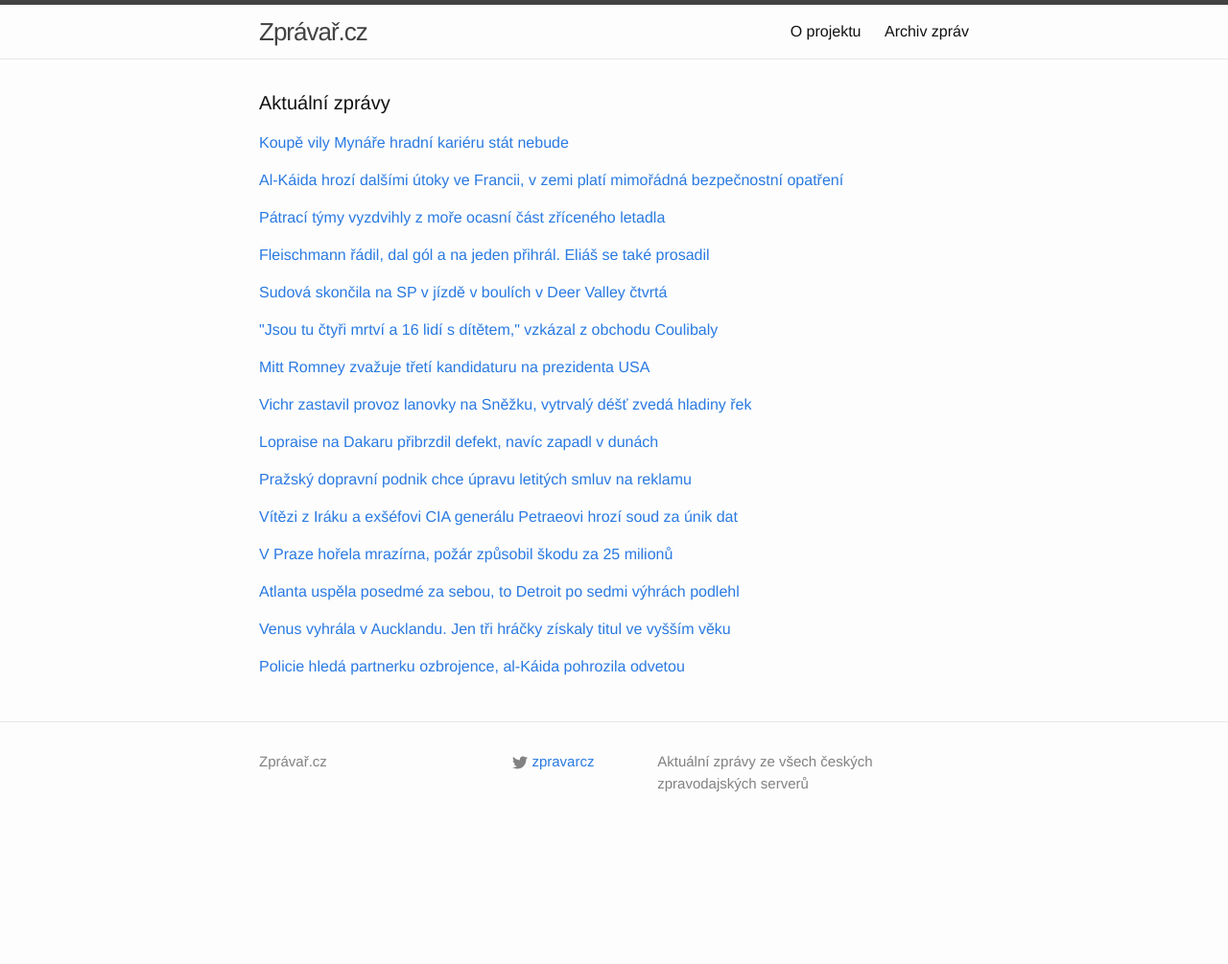
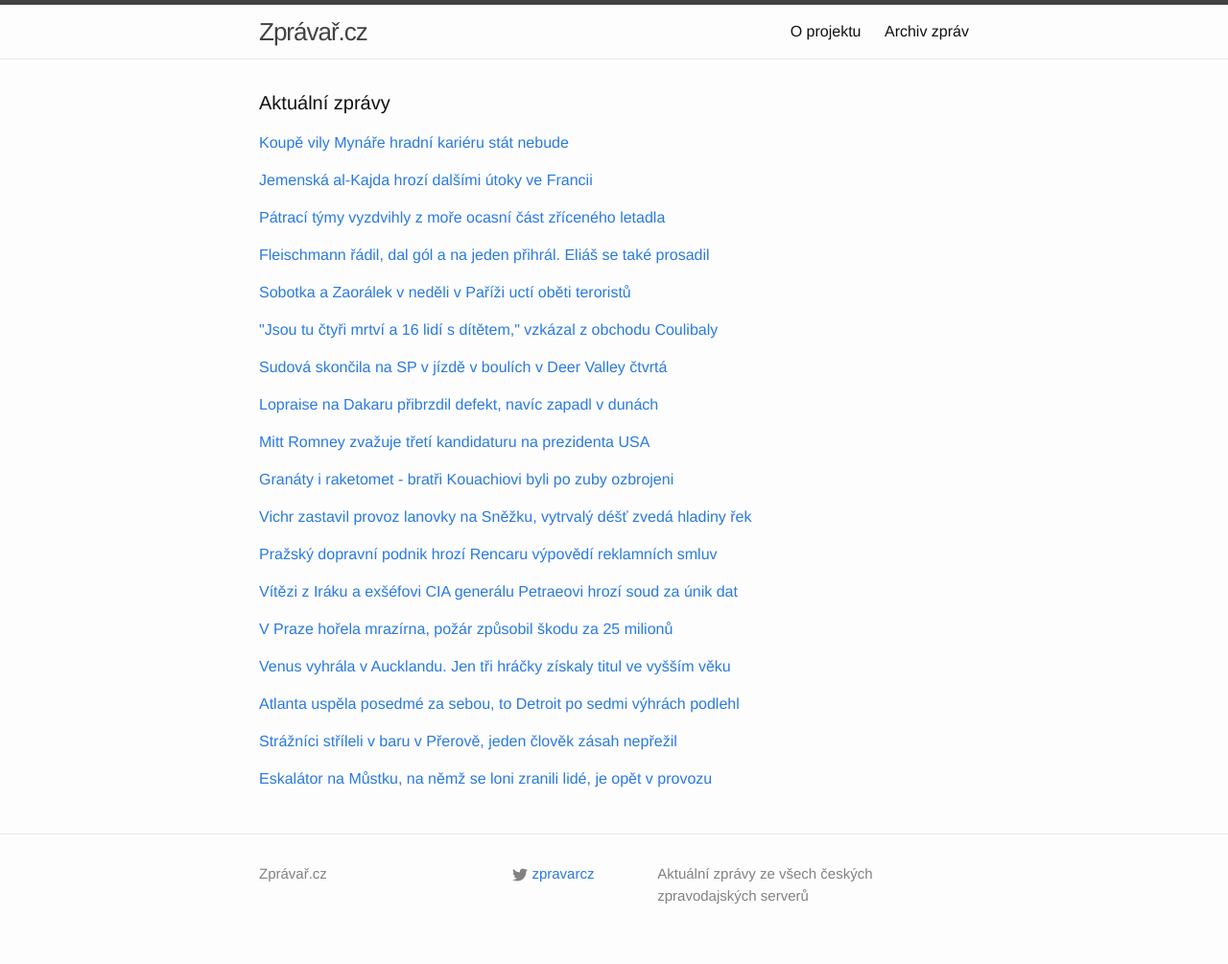
Before and after one commit to adliska/zpravar, a Jekyll site: the page built from index.html, in a window 1280 px wide. Shown: the whole page at 96% size. Built offline with Jekyll 4.4.1, drawn with Linux system fonts in a browser that asks for light colours; before the commit the page ends 900 px from its top, so only the background shows below that.

Commit message:
zpravar news update

```diff
--- a/index.html
+++ b/index.html
@@ -21,9 +21,10 @@ layout: default
 <li><a href=http://www.ceskenoviny.cz/zpravy/zpravy/denik-prezident-zeman-mynare-kvuli-nakupu-vily-neodvola/1167170>Deník: Prezident Zeman Mynáře kvůli nákupu vily neodvolá - www.ceskenoviny.cz</a></li>
 <li><a href=http://www.ceskenoviny.cz/zpravy/zpravy/zeman-pripustil-nepresnost-ve-svem-vyjadreni-pri-navsteve-ciny/1167171>Zeman připustil nepřesnost ve svém vyjádření při návštěvě Číny - www.ceskenoviny.cz</a></li>
 </ul>
-</div><p><a href="javascript:;" onclick="toggle_visibility('zpravy1')">Al-Káida hrozí dalšími útoky ve Francii, v zemi platí mimořádná bezpečnostní opatření</a></p>
+</div><p><a href="javascript:;" onclick="toggle_visibility('zpravy1')">Jemenská al-Kajda hrozí dalšími útoky ve Francii</a></p>
 <div id="zpravy1" style="display:none">
 <ul>
+<li><a href=http://www.tyden.cz/rubriky/zahranici/evropa/jemenska-al-kajda-hrozi-dalsimi-utoky-ve-francii_329675.html>Jemenská al-Kajda hrozí dalšími útoky ve Francii - www.tyden.cz</a></li>
 <li><a href=http://www.rozhlas.cz/_zprava/alkaida-hrozi-dalsimi-utoky-ve-francii-v-zemi-plati-mimoradna-bezpecnostni-opatreni--1441928>Al-Káida hrozí dalšími útoky ve Francii, v zemi platí mimořádná bezpečnostní opatření - www.rozhlas.cz</a></li>
 <li><a href=http://zpravy.e15.cz/zahranicni/udalosti/al-kaida-hrozi-francii-dalsim-nasilim-vladu-ceka-mimoradne-jednani-1151994>Al-Káida hrozí Francii dalším násilím, vládu čeká mimořádně jednání - zpravy.e15.cz</a></li>
 <li><a href=http://zpravy.idnes.cz/jemenska-al-kaida-francie-utoky-dm5-/zahranicni.aspx?c=A150110_082724_zahranicni_jj>Al-Káida varovala Francii před dalšími útoky. Ve vazbě je pět lidí - zpravy.idnes.cz</a></li>
@@ -55,14 +56,14 @@ layout: default
 <li><a href=http://www.sportovninoviny.cz/zpravy/utocnik-fleischmann-rozhodl-golem-o-vyhre-floridy/1167181>Útočník Fleischmann rozhodl gólem o výhře Floridy - www.sportovninoviny.cz</a></li>
 <li><a href=http://hokej.idnes.cz/fleischmann-rozhodl-prestrelku-na-lede-calgary-fro-/nhl.aspx?c=A150110_070943_nhl_Mkr>Fleischmann rozhodl přestřelku na ledě Calgary, Eliáš jednou asistoval - hokej.idnes.cz</a></li>
 </ul>
-</div><p><a href="javascript:;" onclick="toggle_visibility('zpravy4')">Sudová skončila na SP v jízdě v boulích v Deer Valley čtvrtá</a></p>
+</div><p><a href="javascript:;" onclick="toggle_visibility('zpravy4')">Sobotka a Zaorálek v neděli v Paříži uctí oběti teroristů</a></p>
 <div id="zpravy4" style="display:none">
 <ul>
-<li><a href=http://www.sportovninoviny.cz/zpravy/sudova-skoncila-na-sp-v-jizde-v-boulich-v-deer-valley-ctvrta/1167184>Sudová skončila na SP v jízdě v boulích v Deer Valley čtvrtá - www.sportovninoviny.cz</a></li>
-<li><a href=http://www.rozhlas.cz/_zprava/sudova-si-dojela-na-boulich-v-deer-valley-pro-ctvrte-misto--1441916>Sudová si dojela na boulích v Deer Valley pro čtvrté místo - www.rozhlas.cz</a></li>
-<li><a href=http://www.denik.cz/zimni_sporty/sudovou-delily-dva-body-od-stupnu-vitezu-v-deer-valley-byla-ctvrta-20150110.html>Sudovou dělily dva body od stupňů vítězů, v Deer Valley byla čtvrtá - www.denik.cz</a></li>
-<li><a href=http://sport.idnes.cz/nikola-sudova-na-svetovem-poharu-v-akrobatickem-lyzovani-pmb-/lyzovani.aspx?c=A150110_080538_lyzovani_ot>Dva body za medailovými pozicemi. Sudová skončila v Deer Valley čtvrtá - sport.idnes.cz</a></li>
-<li><a href=http://sport.aktualne.cz/boularka-sudova-byla-v-sp-v-deer-valley-ctvrta/r~625da826989811e4ab15002590604f2e/>Boulařka Sudová byla v SP v Deer Valley čtvrtá - sport.aktualne.cz</a></li>
+<li><a href=http://www.ceskenoviny.cz/zpravy/zpravy/sobotka-a-zaoralek-v-nedeli-v-parizi-ucti-obeti-teroristu/1167242>Sobotka a Zaorálek v neděli v Paříži uctí oběti teroristů - www.ceskenoviny.cz</a></li>
+<li><a href=http://www.ceskatelevize.cz/ct24/domaci/297751-sobotka-a-zaoralek-v-nedeli-v-parizi-ucti-obeti-teroristu/>Sobotka a Zaorálek v neděli v Paříži uctí oběti teroristů - www.ceskatelevize.cz</a></li>
+<li><a href=http://www.rozhlas.cz/_zprava/sobotka-a-zaoralek-ucti-pochodem-v-parizi-obeti-teroristickeho-utoku--1441946>Sobotka a Zaorálek uctí pochodem v Paříži oběti teroristického útoku     - www.rozhlas.cz</a></li>
+<li><a href=http://echo24.cz/a/iC9Ex>I Sobotka a Zaorálek v neděli v Paříži uctí oběti teroristů - echo24.cz</a></li>
+<li><a href=http://zpravy.idnes.cz/protestni-pochod-ve-francii-sobotka-zaoralek-fag-/domaci.aspx?c=A150110_105007_domaci_jw>Sobotka a Zaorálek vyrazí do Paříže, pochodem uctí památku obětí teroru - zpravy.idnes.cz</a></li>
 </ul>
 </div><p><a href="javascript:;" onclick="toggle_visibility('zpravy5')">"Jsou tu čtyři mrtví a 16 lidí s dítětem," vzkázal z obchodu Coulibaly</a></p>
 <div id="zpravy5" style="display:none">
@@ -73,70 +74,95 @@ layout: default
 <li><a href=http://www.tyden.cz/rubriky/zahranici/evropa/jsou-tu-ctyri-mrtvi-a-16-lidi-prepis-rozhovoru-s-teroristou-z-obchodu_329672.html>Jsou tu čtyři mrtví. Přepis rozhovoru s teroristou z obchodu - www.tyden.cz</a></li>
 <li><a href=http://zpravy.idnes.cz/prepis-rozhovoru-utocnika-dd3-/zahranicni.aspx?c=A150109_234232_zahranicni_neh>DOKUMENT: Přepis rozhovoru útočníka v košer obchodě se stanicí BFM TV - zpravy.idnes.cz</a></li>
 </ul>
-</div><p><a href="javascript:;" onclick="toggle_visibility('zpravy6')">Mitt Romney zvažuje třetí kandidaturu na prezidenta USA </a></p>
+</div><p><a href="javascript:;" onclick="toggle_visibility('zpravy6')">Sudová skončila na SP v jízdě v boulích v Deer Valley čtvrtá</a></p>
 <div id="zpravy6" style="display:none">
+<ul>
+<li><a href=http://www.sportovninoviny.cz/zpravy/sudova-skoncila-na-sp-v-jizde-v-boulich-v-deer-valley-ctvrta/1167184>Sudová skončila na SP v jízdě v boulích v Deer Valley čtvrtá - www.sportovninoviny.cz</a></li>
+<li><a href=http://www.rozhlas.cz/_zprava/sudova-si-dojela-na-boulich-v-deer-valley-pro-ctvrte-misto--1441916>Sudová si dojela na boulích v Deer Valley pro čtvrté místo - www.rozhlas.cz</a></li>
+<li><a href=http://www.denik.cz/zimni_sporty/sudovou-delily-dva-body-od-stupnu-vitezu-v-deer-valley-byla-ctvrta-20150110.html>Sudovou dělily dva body od stupňů vítězů, v Deer Valley byla čtvrtá - www.denik.cz</a></li>
+<li><a href=http://sport.idnes.cz/nikola-sudova-na-svetovem-poharu-v-akrobatickem-lyzovani-pmb-/lyzovani.aspx?c=A150110_080538_lyzovani_ot>Dva body za medailovými pozicemi. Sudová skončila v Deer Valley čtvrtá - sport.idnes.cz</a></li>
+<li><a href=http://sport.aktualne.cz/boularka-sudova-byla-v-sp-v-deer-valley-ctvrta/r~625da826989811e4ab15002590604f2e/>Boulařka Sudová byla v SP v Deer Valley čtvrtá - sport.aktualne.cz</a></li>
+</ul>
+</div><p><a href="javascript:;" onclick="toggle_visibility('zpravy7')">Lopraise na Dakaru přibrzdil defekt, navíc zapadl v dunách</a></p>
+<div id="zpravy7" style="display:none">
+<ul>
+<li><a href=http://www.sportovninoviny.cz/zpravy/lopraise-na-dakaru-pribrzdil-defekt-navic-zapadl-v-dunach/1167218>Lopraise na Dakaru přibrzdil defekt, navíc zapadl v dunách - www.sportovninoviny.cz</a></li>
+<li><a href=http://www.denik.cz/motorismus/lopraisuv-cerny-den-na-dakaru-pribrzdil-ho-defekt-a-zapadl-v-dunach-20150110.html>Lopraisův černý den: Přibrzdil ho defekt a zapadl v dunách. Pabiška se zranil - www.denik.cz</a></li>
+<li><a href=http://www.tyden.cz/rubriky/sport/motorismus/rallye-dakar/defekt-a-duny-loprais-hodne-ztratil-ale-nic-nevzdava_329684.html>Defekt a duny. Loprais hodně ztratil, ale nic nevzdává - www.tyden.cz</a></li>
+<li><a href=http://sport.aktualne.cz/spatny-den-loprais-pichl-a-jeste-zapadl-v-dunach/r~b869763098a411e4b98c002590604f2e/>Špatný den: Loprais píchl a ještě zapadl v dunách - sport.aktualne.cz</a></li>
+</ul>
+</div><p><a href="javascript:;" onclick="toggle_visibility('zpravy8')">Mitt Romney zvažuje třetí kandidaturu na prezidenta USA </a></p>
+<div id="zpravy8" style="display:none">
 <ul>
 <li><a href=http://www.lidovky.cz/dve-prohry-nevadi-romney-zvazuje-treti-kandidaturu-na-prezidenta-usa-1k8-/lide.aspx?c=A150110_074221_lide_hm>Mitt Romney zvažuje třetí kandidaturu na prezidenta USA  - www.lidovky.cz</a></li>
 <li><a href=http://zpravy.aktualne.cz/zahranici/kdo-vystrida-obamu-kandidaturu-na-prezidenta-zvazuje-romney/r~3a697a14989011e4ba57002590604f2e/>Kdo vystřídá Obamu? Kandidaturu na prezidenta zvažuje Romney - zpravy.aktualne.cz</a></li>
 <li><a href=http://www.ceskenoviny.cz/zpravy/zpravy/romney-zvazuje-treti-kandidaturu-na-prezidenta-usa/1167168>Romney zvažuje třetí kandidaturu na prezidenta USA - www.ceskenoviny.cz</a></li>
 <li><a href=http://www.novinky.cz/zahranicni/amerika/358380-romney-zvazuje-kandidaturu-na-americkeho-prezidenta.html>Romney zvažuje kandidaturu na amerického prezidenta - www.novinky.cz</a></li>
 </ul>
-</div><p><a href="javascript:;" onclick="toggle_visibility('zpravy7')">Vichr zastavil provoz lanovky na Sněžku, vytrvalý déšť zvedá hladiny řek</a></p>
-<div id="zpravy7" style="display:none">
+</div><p><a href="javascript:;" onclick="toggle_visibility('zpravy9')">Granáty i raketomet - bratři Kouachiovi byli po zuby ozbrojeni</a></p>
+<div id="zpravy9" style="display:none">
+<ul>
+<li><a href=http://www.ceskatelevize.cz/ct24/svet/297752-granaty-i-raketomet-bratri-kouachiovi-byli-po-zuby-ozbrojeni/>Granáty i raketomet - bratři Kouachiovi byli po zuby ozbrojeni - www.ceskatelevize.cz</a></li>
+<li><a href=http://www.ceskatelevize.cz/ct24/svet/297738-policie-hleda-partnerku-ozbrojence-al-kaida-pohrozila-odvetou/>Policie hledá partnerku ozbrojence, al-Káida pohrozila odvetou - www.ceskatelevize.cz</a></li>
+<li><a href=http://www.ceskatelevize.cz/ct24/svet/297738-utocnici-meli-cely-arzenal-zbrani-francii-pry-hrozi-dalsi-utoky/>Útočníci měli celý arzenál zbraní, Francii prý hrozí další útoky - www.ceskatelevize.cz</a></li>
+<li><a href=http://www.ceskatelevize.cz/ct24/svet/297738-utocnici-na-charlie-hebdo-meli-u-sebe-raketomet-i-granaty-na-tele/>Útočníci na Charlie Hebdo měli u sebe raketomet i granáty na těle - www.ceskatelevize.cz</a></li>
+</ul>
+</div><p><a href="javascript:;" onclick="toggle_visibility('zpravy10')">Vichr zastavil provoz lanovky na Sněžku, vytrvalý déšť zvedá hladiny řek</a></p>
+<div id="zpravy10" style="display:none">
 <ul>
 <li><a href=http://www.novinky.cz/domaci/358388-vichr-zastavil-provoz-lanovky-na-snezku-vytrvaly-dest-zveda-hladiny-rek.html>Vichr zastavil provoz lanovky na Sněžku, vytrvalý déšť zvedá hladiny řek - www.novinky.cz</a></li>
 <li><a href=http://www.rozhlas.cz/_zprava/v-krkonosich-fouka-silny-narazovy-vitr-na-plzensku-se-rozvodnuji-toky--1441920>V Krkonoších fouká silný nárazový vítr, na Plzeňsku se rozvodňují toky - www.rozhlas.cz</a></li>
 <li><a href=http://www.denik.cz/z_domova/silny-narazovy-vitr-komplikuje-dopravu-na-silnicich-20150110.html>Silný nárazový vítr komplikuje dopravu na silnicích - www.denik.cz</a></li>
 <li><a href=http://zpravy.aktualne.cz/domaci/otepleni-a-vydatny-dest-v-cesku-hrozi-o-vikendu-zaplavy/r~d56ad626989e11e498be002590604f2e/>Oteplení a vydatný déšť. V Česku hrozí o víkendu záplavy - zpravy.aktualne.cz</a></li>
 </ul>
-</div><p><a href="javascript:;" onclick="toggle_visibility('zpravy8')">Lopraise na Dakaru přibrzdil defekt, navíc zapadl v dunách</a></p>
-<div id="zpravy8" style="display:none">
+</div><p><a href="javascript:;" onclick="toggle_visibility('zpravy11')">Pražský dopravní podnik hrozí Rencaru výpovědí reklamních smluv</a></p>
+<div id="zpravy11" style="display:none">
 <ul>
-<li><a href=http://www.sportovninoviny.cz/zpravy/lopraise-na-dakaru-pribrzdil-defekt-navic-zapadl-v-dunach/1167218>Lopraise na Dakaru přibrzdil defekt, navíc zapadl v dunách - www.sportovninoviny.cz</a></li>
-<li><a href=http://www.denik.cz/motorismus/lopraisuv-cerny-den-na-dakaru-pribrzdil-ho-defekt-a-zapadl-v-dunach-20150110.html>Lopraisův černý den: Přibrzdil ho defekt a zapadl v dunách. Pabiška se zranil - www.denik.cz</a></li>
-<li><a href=http://www.tyden.cz/rubriky/sport/motorismus/rallye-dakar/defekt-a-duny-loprais-hodne-ztratil-ale-nic-nevzdava_329684.html>Defekt a duny. Loprais hodně ztratil, ale nic nevzdává - www.tyden.cz</a></li>
-<li><a href=http://sport.aktualne.cz/spatny-den-loprais-pichl-a-jeste-zapadl-v-dunach/r~b869763098a411e4b98c002590604f2e/>Špatný den: Loprais píchl a ještě zapadl v dunách - sport.aktualne.cz</a></li>
-</ul>
-</div><p><a href="javascript:;" onclick="toggle_visibility('zpravy9')">Pražský dopravní podnik chce úpravu letitých smluv na reklamu</a></p>
-<div id="zpravy9" style="display:none">
-<ul>
+<li><a href=http://strategie.e15.cz/zpravy/prazsky-dopravni-podnik-hrozi-rencaru-vypovedi-reklamnich-smluv-1152010>Pražský dopravní podnik hrozí Rencaru výpovědí reklamních smluv - strategie.e15.cz</a></li>
 <li><a href=http://www.financninoviny.cz/zpravodajstvi/zpravy/prazsky-dopravni-podnik-chce-upravu-letitych-smluv-na-reklamu/1167199>Pražský dopravní podnik chce úpravu letitých smluv na reklamu - www.financninoviny.cz</a></li>
 <li><a href=http://byznys.ihned.cz/c1-63357570-zacal-boj-o-zisky-z-reklamy-v-prazske-hromadne-doprave-dopravni-podnik-versus-rencar>Začal boj o zisky z reklamy v pražské hromadné dopravě: Dopravní podnik versus Rencar - byznys.ihned.cz</a></li>
 <li><a href=http://byznys.ihned.cz/c1-63357570-dopravni-podnik-zvazuje-odstoupeni-od-smlouvy-s-rencar-je-pry-nevyhodna>Dopravní podnik zvažuje odstoupení od smlouvy s Rencar. Je prý nevýhodná - byznys.ihned.cz</a></li>
 </ul>
-</div><p><a href="javascript:;" onclick="toggle_visibility('zpravy10')">Vítězi z Iráku a exšéfovi CIA generálu Petraeovi hrozí soud za únik dat</a></p>
-<div id="zpravy10" style="display:none">
+</div><p><a href="javascript:;" onclick="toggle_visibility('zpravy12')">Vítězi z Iráku a exšéfovi CIA generálu Petraeovi hrozí soud za únik dat</a></p>
+<div id="zpravy12" style="display:none">
 <ul>
 <li><a href=http://zpravy.idnes.cz/navrh-na-stihani-general-petraeus-dl5-/zahranicni.aspx?c=A150110_083510_zahranicni_jw>Vítězi z Iráku a exšéfovi CIA generálu Petraeovi hrozí soud za únik dat - zpravy.idnes.cz</a></li>
 <li><a href=http://www.novinky.cz/zahranicni/amerika/358386-exsefa-cia-petraeuse-maji-stihat-za-poskytnuti-tajnych-informaci-milence.html>Exšéfa CIA Petraeuse mají stíhat za poskytnutí tajných informací milence - www.novinky.cz</a></li>
 <li><a href=http://www.ceskenoviny.cz/zpravy/zpravy/fbi-doporucila-trestni-stihani-exsefa-cia-petraeuse/1167167>FBI doporučila trestní stíhání exšéfa CIA Petraeuse - www.ceskenoviny.cz</a></li>
 </ul>
-</div><p><a href="javascript:;" onclick="toggle_visibility('zpravy11')">V Praze hořela mrazírna, požár způsobil škodu za 25 milionů</a></p>
-<div id="zpravy11" style="display:none">
+</div><p><a href="javascript:;" onclick="toggle_visibility('zpravy13')">V Praze hořela mrazírna, požár způsobil škodu za 25 milionů</a></p>
+<div id="zpravy13" style="display:none">
 <ul>
 <li><a href=http://zpravy.aktualne.cz/regiony/praha/v-praze-horela-mrazirna-pozar-zpusobil-skodu-za-25-milionu/r~098765ba98a811e490f70025900fea04/>V Praze hořela mrazírna, požár způsobil škodu za 25 milionů - zpravy.aktualne.cz</a></li>
 <li><a href=http://praha.idnes.cz/pozar-mraziren-v-prazskem-sedlci-dqc-/praha-zpravy.aspx?c=A150110_094915_praha-zpravy_kol>V pražském Sedlci v noci hořela mrazírna, škoda je 25 milionů - praha.idnes.cz</a></li>
 <li><a href=http://www.novinky.cz/krimi/358385-v-kancelari-v-praze-6-zacalo-horet-ohen-pohltil-celou-strechu-budovy.html>V kanceláři v Praze 6 začalo hořet, oheň pohltil celou střechu budovy - www.novinky.cz</a></li>
 </ul>
-</div><p><a href="javascript:;" onclick="toggle_visibility('zpravy12')">Atlanta uspěla posedmé za sebou, to Detroit po sedmi výhrách podlehl</a></p>
-<div id="zpravy12" style="display:none">
+</div><p><a href="javascript:;" onclick="toggle_visibility('zpravy14')">Venus vyhrála v Aucklandu. Jen tři hráčky získaly titul ve vyšším věku</a></p>
+<div id="zpravy14" style="display:none">
+<ul>
+<li><a href=http://sport.idnes.cz/vysledky-tenisovych-turnaju-djt-/tenis.aspx?c=A150110_091720_tenis_ot>Venus vyhrála v Aucklandu. Jen tři hráčky získaly titul ve vyšším věku - sport.idnes.cz</a></li>
+<li><a href=http://www.denik.cz/tenis/ohromila-formou-prvni-vitezkou-sezony-je-veteranka-venus-williamsova-20150110.html>Ohromila formou. První vítězkou sezony je veteránka Venus Williamsová - www.denik.cz</a></li>
+<li><a href=http://sport.aktualne.cz/veteranka-venus-williamsova-ma-prvni-letosni-tenisovy-titul/r~c2ab4472989d11e490f70025900fea04/>Veteránka Venus Williamsová má první letošní tenisový titul - sport.aktualne.cz</a></li>
+</ul>
+</div><p><a href="javascript:;" onclick="toggle_visibility('zpravy15')">Atlanta uspěla posedmé za sebou, to Detroit po sedmi výhrách podlehl</a></p>
+<div id="zpravy15" style="display:none">
 <ul>
 <li><a href=http://sport.idnes.cz/vysledky-nba-c9b-/basket.aspx?c=A150110_102709_sport-basket_ot>Atlanta uspěla posedmé za sebou, to Detroit po sedmi výhrách podlehl - sport.idnes.cz</a></li>
 <li><a href=http://www.sportovninoviny.cz/zpravy/atlanta-v-nba-ukoncila-viteznou-serii-detroitu/1167228>Atlanta v NBA ukončila vítěznou sérii Detroitu - www.sportovninoviny.cz</a></li>
 <li><a href=http://www.denik.cz/ostatni_sport/atlanta-ukoncila-detroitu-viteznou-serii-cleveland-bez-jamese-opet-padl-20150110.html>Atlanta ukončila Detroitu vítěznou sérii, Cleveland bez Jamese opět padl - www.denik.cz</a></li>
 </ul>
-</div><p><a href="javascript:;" onclick="toggle_visibility('zpravy13')">Venus vyhrála v Aucklandu. Jen tři hráčky získaly titul ve vyšším věku</a></p>
-<div id="zpravy13" style="display:none">
+</div><p><a href="javascript:;" onclick="toggle_visibility('zpravy16')">Strážníci stříleli v baru v Přerově, jeden člověk zásah nepřežil</a></p>
+<div id="zpravy16" style="display:none">
 <ul>
-<li><a href=http://sport.idnes.cz/vysledky-tenisovych-turnaju-djt-/tenis.aspx?c=A150110_091720_tenis_ot>Venus vyhrála v Aucklandu. Jen tři hráčky získaly titul ve vyšším věku - sport.idnes.cz</a></li>
-<li><a href=http://www.denik.cz/tenis/ohromila-formou-prvni-vitezkou-sezony-je-veteranka-venus-williamsova-20150110.html>Ohromila formou. První vítězkou sezony je veteránka Venus Williamsová - www.denik.cz</a></li>
-<li><a href=http://sport.aktualne.cz/veteranka-venus-williamsova-ma-prvni-letosni-tenisovy-titul/r~c2ab4472989d11e490f70025900fea04/>Veteránka Venus Williamsová má první letošní tenisový titul - sport.aktualne.cz</a></li>
+<li><a href=http://www.ceskenoviny.cz/zpravy/zpravy/straznici-strileli-v-baru-v-prerove-jeden-clovek-zasah-neprezil/1167245>Strážníci stříleli v baru v Přerově, jeden člověk zásah nepřežil - www.ceskenoviny.cz</a></li>
+<li><a href=http://olomouc.idnes.cz/straznici-strileli-jeden-clovek-zemrel-fc2-/olomouc-zpravy.aspx?c=A150110_111019_olomouc-zpravy_kol>Strážníci při zásahu v přerovském baru stříleli, jeden člověk zemřel - olomouc.idnes.cz</a></li>
+<li><a href=http://www.novinky.cz/krimi/358390-po-zasahu-strazniku-v-baru-v-prerove-jeden-mrtvy.html>Po zásahu strážníků v baru v Přerově jeden mrtvý - www.novinky.cz</a></li>
 </ul>
-</div><p><a href="javascript:;" onclick="toggle_visibility('zpravy14')">Policie hledá partnerku ozbrojence, al-Káida pohrozila odvetou</a></p>
-<div id="zpravy14" style="display:none">
+</div><p><a href="javascript:;" onclick="toggle_visibility('zpravy17')">Eskalátor na Můstku, na němž se loni zranili lidé, je opět v provozu</a></p>
+<div id="zpravy17" style="display:none">
 <ul>
-<li><a href=http://www.ceskatelevize.cz/ct24/svet/297738-policie-hleda-partnerku-ozbrojence-al-kaida-pohrozila-odvetou/>Policie hledá partnerku ozbrojence, al-Káida pohrozila odvetou - www.ceskatelevize.cz</a></li>
-<li><a href=http://www.ceskatelevize.cz/ct24/svet/297738-utocnici-meli-cely-arzenal-zbrani-francii-pry-hrozi-dalsi-utoky/>Útočníci měli celý arzenál zbraní, Francii prý hrozí další útoky - www.ceskatelevize.cz</a></li>
-<li><a href=http://www.ceskatelevize.cz/ct24/svet/297738-utocnici-na-charlie-hebdo-meli-u-sebe-raketomet-i-granaty-na-tele/>Útočníci na Charlie Hebdo měli u sebe raketomet i granáty na těle - www.ceskatelevize.cz</a></li>
+<li><a href=http://praha.idnes.cz/vadny-eskalator-na-mustku-opet-jezdi-dsj-/praha-zpravy.aspx?c=A150110_101029_praha-zpravy_kol>Eskalátor na Můstku, na němž se loni zranili lidé, je opět v provozu - praha.idnes.cz</a></li>
+<li><a href=http://zpravy.aktualne.cz/regiony/praha/v-praze-znovu-jezdi-eskalator-na-nemz-se-loni-zranili-lidi/r~943c7346989711e4ba57002590604f2e/>V Praze znovu jezdí eskalátor, na němž se loni zranili lidi - zpravy.aktualne.cz</a></li>
+<li><a href=http://www.financninoviny.cz/zpravodajstvi/zpravy/na-mustku-byl-zprovoznen-eskalator-na-nemz-se-loni-zranili-lidi/1167176>Na můstku byl zprovozněn eskalátor, na němž se loni zranili lidi - www.financninoviny.cz</a></li>
 </ul>
 </div></div>
```
